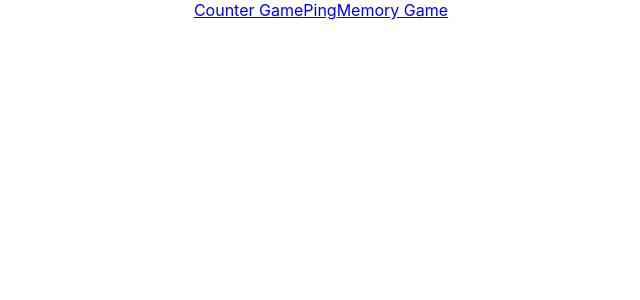
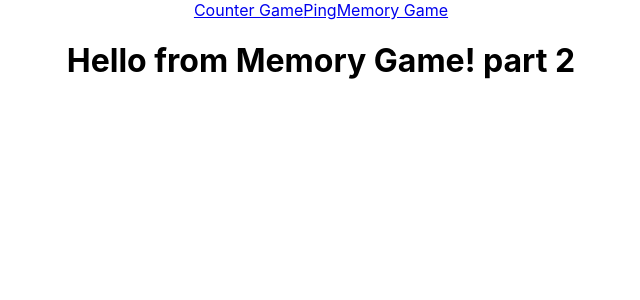
Before and after one commit to DigitalCraftsStudents/dev-arcade, a React (Create React App) app in the folder client/: page /memory in a window 1280 px wide. Shown: the top 300 px of the page, without its empty margins (319-959 px from the left). Built offline with nearby package versions, Linux system fonts and the light colour scheme.

Commit message:
added routing

```diff
--- a/client/src/App.js
+++ b/client/src/App.js
@@ -1,10 +1,6 @@
-import './App.css';
+import "./App.css";
 
-import {
-  Switch,
-  Route,
-  Link
-} from 'react-router-dom';
+import { Switch, Route, Link } from "react-router-dom";
 
 /**
  * Games will be loaded into the Arcade here
@@ -14,9 +10,10 @@ import {
  * 3. Create a corresponding <Route> which includes your Game Component from Step 1
  */
 
-import CounterGame from './games/counter/CounterGame';
+import CounterGame from "./games/counter/CounterGame";
 
-import Ping from './components/Ping';
+import Ping from "./components/Ping";
+import MemoryGame from "./games/memory/MemoryGame";
 
 function App() {
   return (
@@ -33,6 +30,9 @@ function App() {
         <Route path="/ping">
           <Ping />
         </Route>
+        <Route path="/memory">
+          <MemoryGame />
+        </Route>
       </Switch>
     </div>
   );
```
Lines whose indentation alone changed are shown as unchanged.
